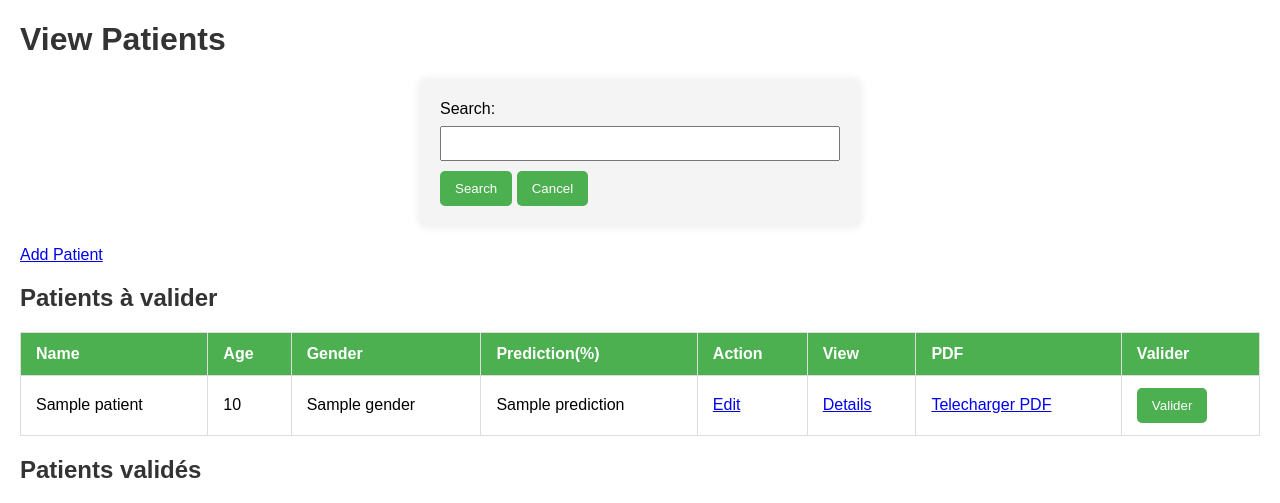
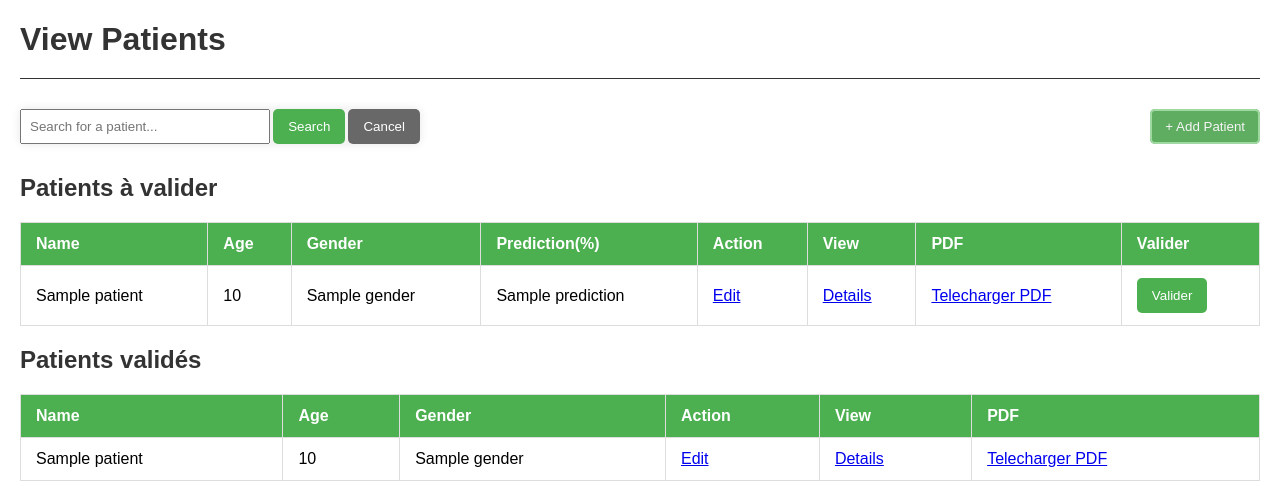
Before and after one commit to CyrilEnjalbert/b14_integration_brain_tumor, a FastAPI app: template templates/view_patients.html in a window 1280 px wide. Shown: the top 503 px of the page. Run offline with FastAPI, Linux system fonts and the light colour scheme; the template is opened without the code that fills it: most values are stand-ins (such as "Sample title", 1, 10 or a date in 2020).

Commit message:
new display for inputs in view_patients template

```diff
--- a/static/styles.css
+++ b/static/styles.css
@@ -7,6 +7,11 @@
 
 h1, h2, h3 {
     color: #333;
+}
+
+h1 {
+    border-bottom: 1px solid #333;
+    padding-bottom: 20px;
 }
 
 form {
@@ -41,6 +46,7 @@
 
 button:hover {
     background-color: #45a049;
+    box-shadow: 1px 1px 3px #b8b8b8;
 }
 
 table {
@@ -59,3 +65,43 @@
     background-color: #4caf50;
     color: white;
 }
+
+#actions-container {
+    display: flex;
+    margin: 30px 0;
+}
+
+#searchForm {
+    display: flex;
+    flex-direction: row;
+    justify-content: space-between;
+    align-items: center;
+    padding: 0;
+    margin: 0 auto 0 0;
+    min-width: 400px;
+}
+
+#searchForm input {
+    margin-bottom: 0;
+    max-width: 250px;
+}
+
+#cancel-btn {
+    background-color: #686868;
+}
+#cancel-btn:hover {
+    background-color: #747474;
+}
+
+.add-btn {
+    background-color: #5ead60;
+    box-shadow: inset 0 0 0 2px #9fd8a1;
+}
+.add-btn:hover {
+    box-shadow: inset 0 0 0 2px #9fd8a1;
+}
+
+.add-btn a {
+    text-decoration: none;
+    color: whitesmoke;
+}
--- a/templates/view_patients.html
+++ b/templates/view_patients.html
@@ -12,15 +12,17 @@
 <body>
     <h1>View Patients</h1>
 
-    <!-- Formulaire de recherche -->
-    <form id="searchForm" method="GET" action="/search_patients">
-        <label for="searchInput">Search:</label>
-        <input type="text" id="searchInput" name="search">
-        <button type="submit">Search</button>
-        <button type="button" id="searchAllButton">Cancel</button>
-    </form>
-
-    <a href="{{ url_for('add_patient') }}">Add Patient</a>
+    <div id="actions-container">
+        <!-- Formulaire de recherche -->
+        <form id="searchForm" method="GET" action="/search_patients">
+            <input type="text" id="searchInput" name="search" placeholder="Search for a patient...">
+            <button type="submit">Search</button>
+            <button type="button" id="cancel-btn">Cancel</button>
+        </form>
+        <button class="add-btn">
+            <a href="{{ url_for('add_patient') }}">+ Add Patient</a>
+        </button>
+    </div>
 
     <!-- Tableau des patients invalidés-->
     <h2>Patients à valider</h2>
@@ -96,7 +98,7 @@
         });
 
         // JavaScript pour rechercher tous les utilisateurs
-        document.getElementById('searchAllButton').addEventListener('click', function(event) {
+        document.getElementById('cancel-btn').addEventListener('click', function(event) {
             // Empêcher le comportement par défaut du bouton (changement d'URL)
             event.preventDefault();
             // Rediriger vers la route de vue des patients sans aucun paramètre de recherche
```
